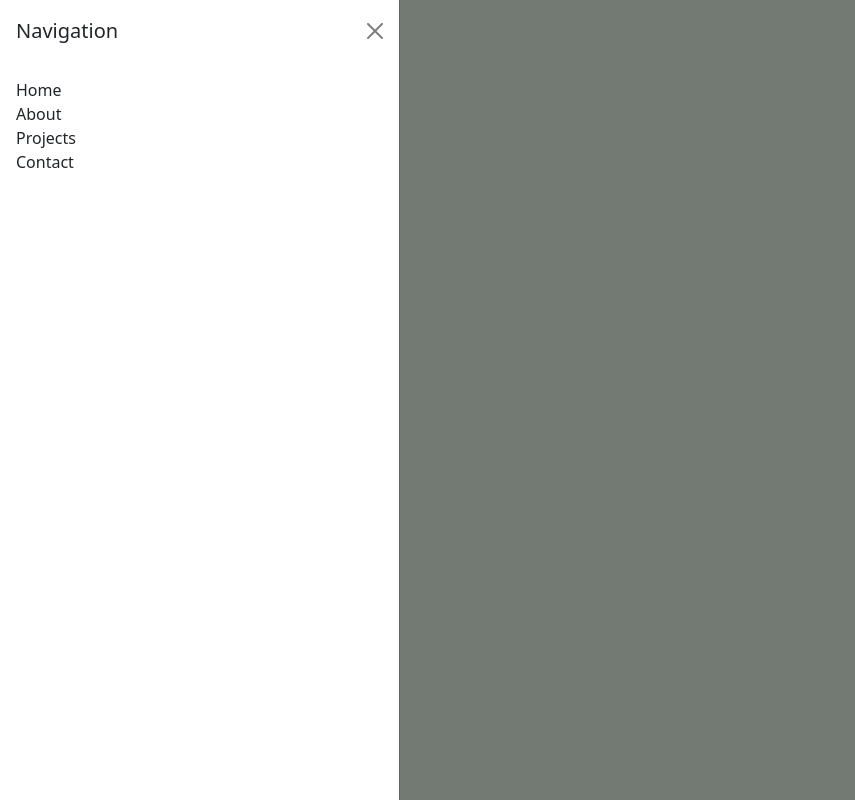
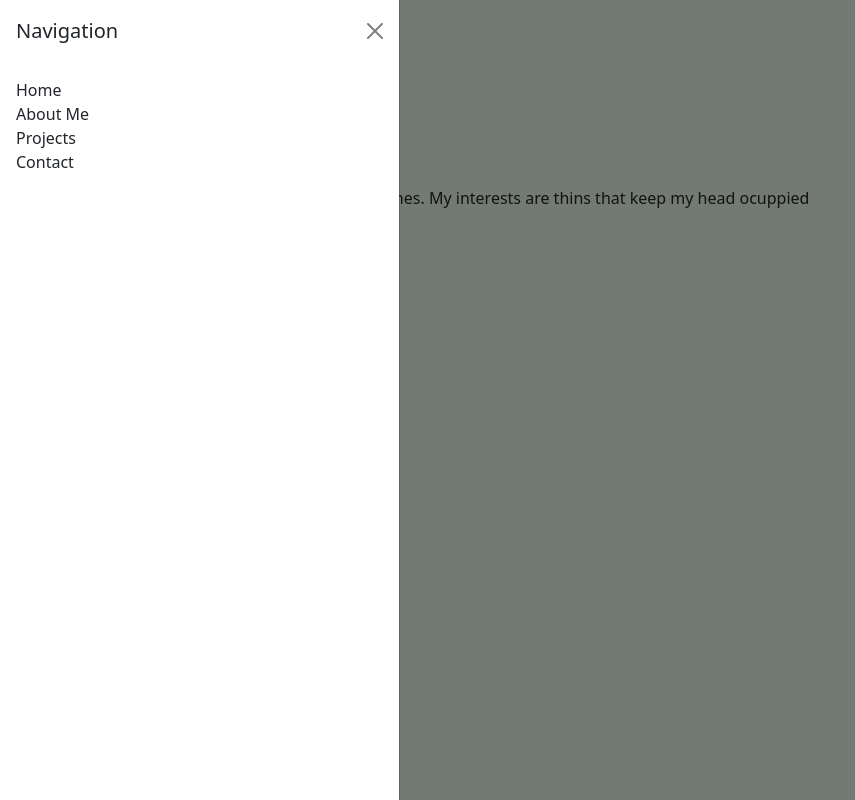
Before and after one commit to AclaDominic/ProfileWebsite, a React (Create React App) app in the folder profile/: page /about in a window 1280 px wide. Both pictures are taken after a click on the icon 46 px from the left and 53 px from the top of the page. Shown: the whole page, without its empty margins (0-855 px from the left). Built offline with nearby package versions, Linux system fonts and the light colour scheme.

Commit message:
Info update

```diff
--- a/profile/src/App.js
+++ b/profile/src/App.js
@@ -38,7 +38,7 @@ function App() {
           <div className="offcanvas-body">
             <ul className="list-unstyled">
               <li><Link className="nav-link" to="/">Home</Link></li>
-              <li><Link className="nav-link" to="/about">About</Link></li>
+              <li><Link className="nav-link" to="/about">About Me</Link></li>
               <li><Link className="nav-link" to="/projects">Projects</Link></li>
               <li><Link className="nav-link" to="/contact">Contact</Link></li>
             </ul>
--- a/profile/src/components/About.js
+++ b/profile/src/components/About.js
@@ -7,7 +7,7 @@ const About = () => {
       <h1>About Me</h1>
       <p>Dangal Greetings! I'm Acla, Dominic A.</p>
 
-
+      <p>I like computers and mmy hobby is to play games. My interests are thins that keep my head ocuppied</p>
 
     </div>
   )
--- a/profile/src/components/Home.js
+++ b/profile/src/components/Home.js
@@ -5,6 +5,7 @@ const Home = () => {
         <div className="home-page" style={{ backgroundColor: '#e6f2e6', color: '#006600', padding: '20px' }}>
             <h1>Welcome to My Profile!</h1>
             <p>I am passionate about coding and aim to build modern web applications that make a difference.</p>
+            <p>I already learned a bit of HTML, CSS, and JavaScript.As well as Java, C#, and C++</p>
         </div>
     );
 };
```
